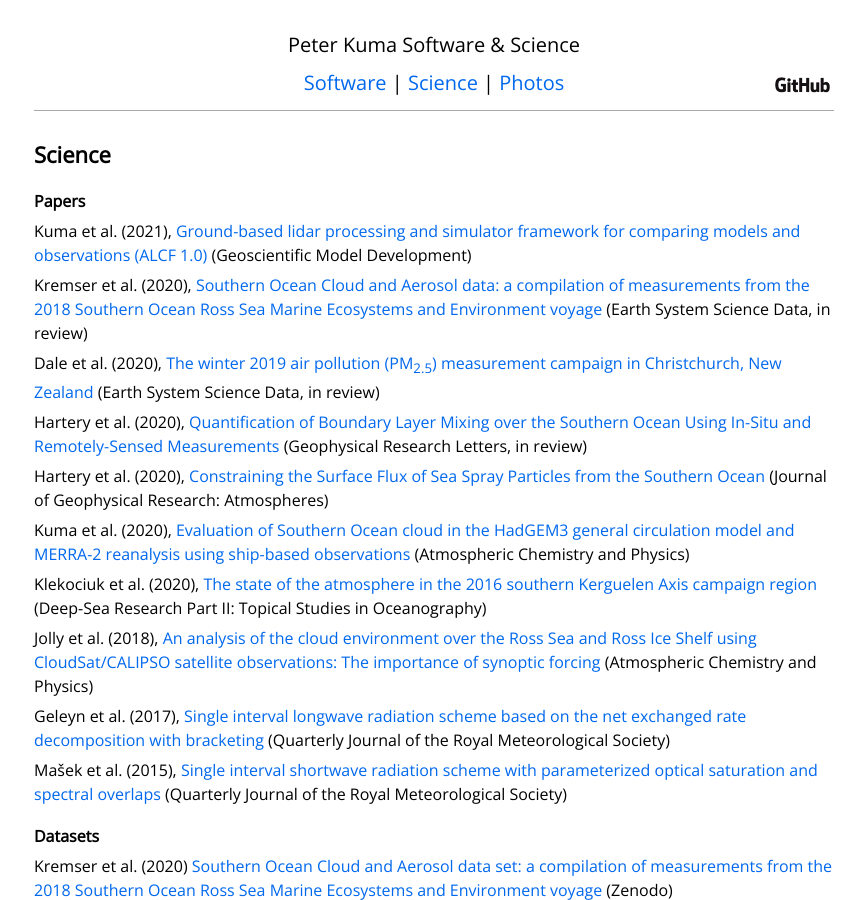
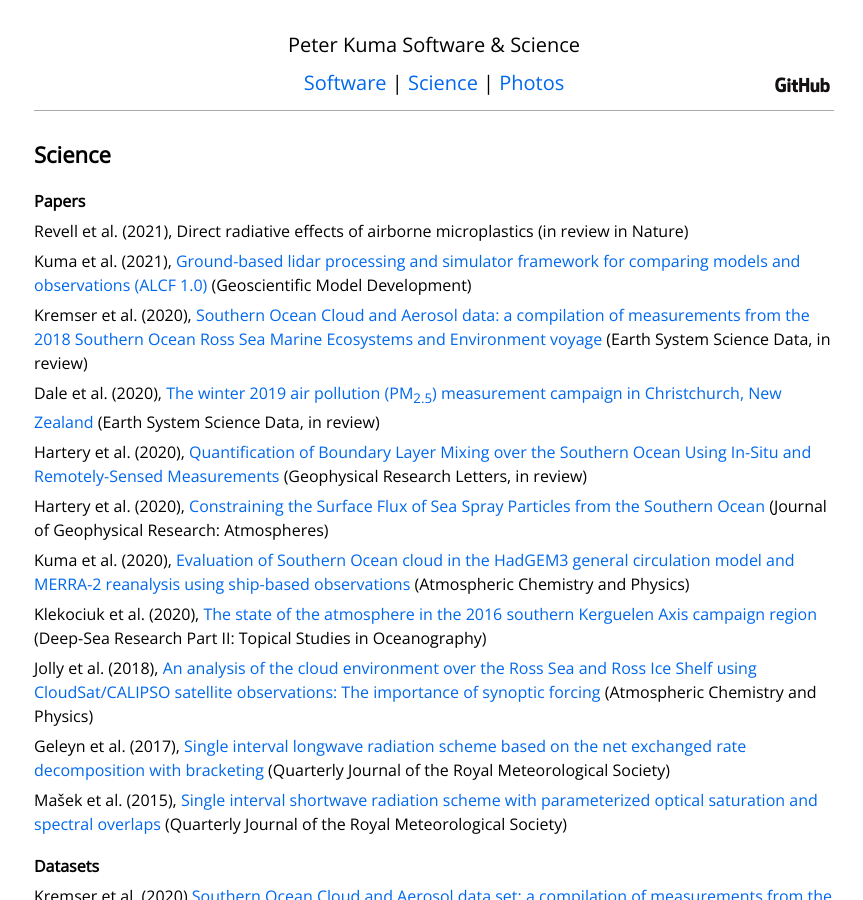
Before and after one commit to peterkuma/peterkuma.net, a Jekyll site: the page built from science/index.md, in a window 1280 px wide and 900 px high. Shown: the whole window, without its empty margins (206-1069 px from the left). Built offline with Jekyll 4.4.1, drawn with Linux system fonts in a browser that asks for light colours.

Commit message:
Add Revell et al. (2021) paper in review

```diff
--- a/science/index.md
+++ b/science/index.md
@@ -6,6 +6,8 @@ layout: default
 # Science
 
 ## Papers
+
+Revell et al. (2021), Direct radiative effects of airborne microplastics (in review in Nature)
 
 Kuma et al. (2021), [Ground-based lidar processing and simulator framework for comparing models and observations (ALCF 1.0)](papers/kuma_et_al_2021/) (Geoscientific Model Development)
 
```
